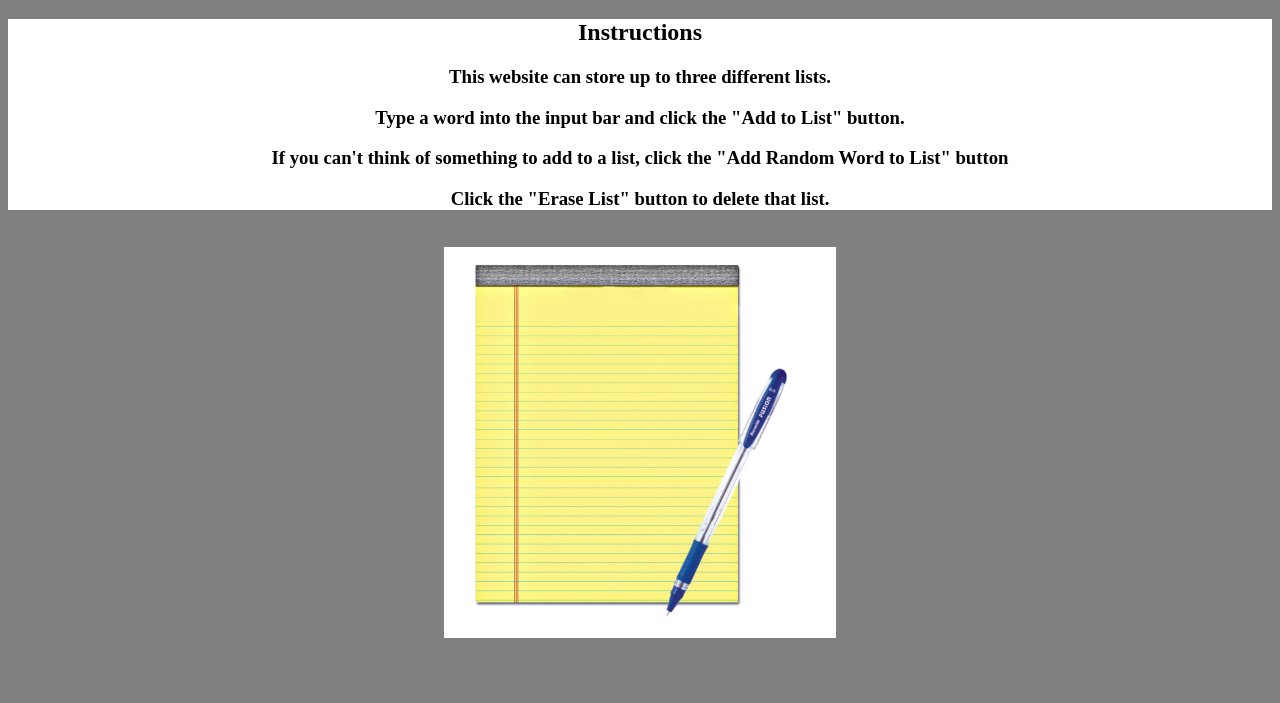
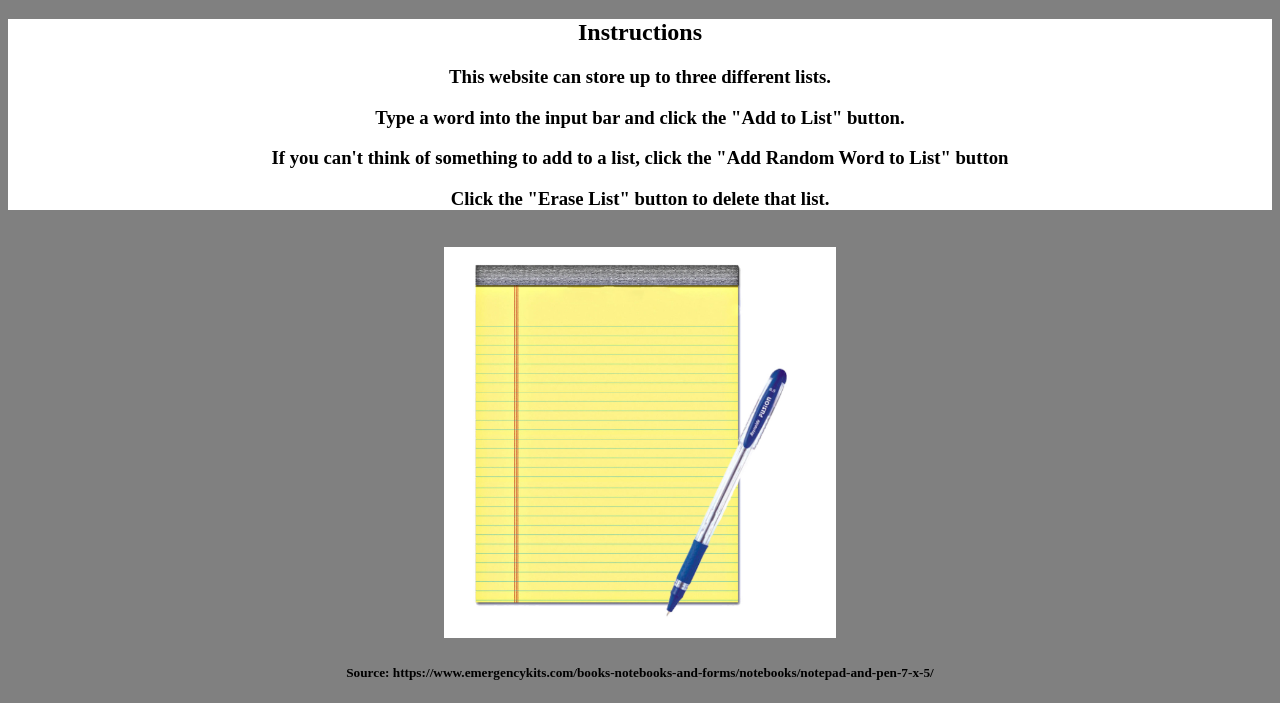
Before and after one commit to khschimek/NEW-FOLDER, a plain HTML site: page FinalProject/index.html in a window 1280 px wide. Shown: the part 119-822 px from the top of the page. Before the commit the page ends 800 px from the top, so only its background shows below. Drawn offline with Linux system fonts and the light colour scheme.

Commit message:
final project

```diff
--- a/FinalProject/index.html
+++ b/FinalProject/index.html
@@ -53,6 +53,7 @@
         <div class="Picture">
 
             <img src="notepad.jpg" alt="..." width=31%>
+            <h5>Source: https://www.emergencykits.com/books-notebooks-and-forms/notebooks/notepad-and-pen-7-x-5/</h5>
 
         </div>
 
```
Also changed, not shown: index.html (+1 -0 lines).
